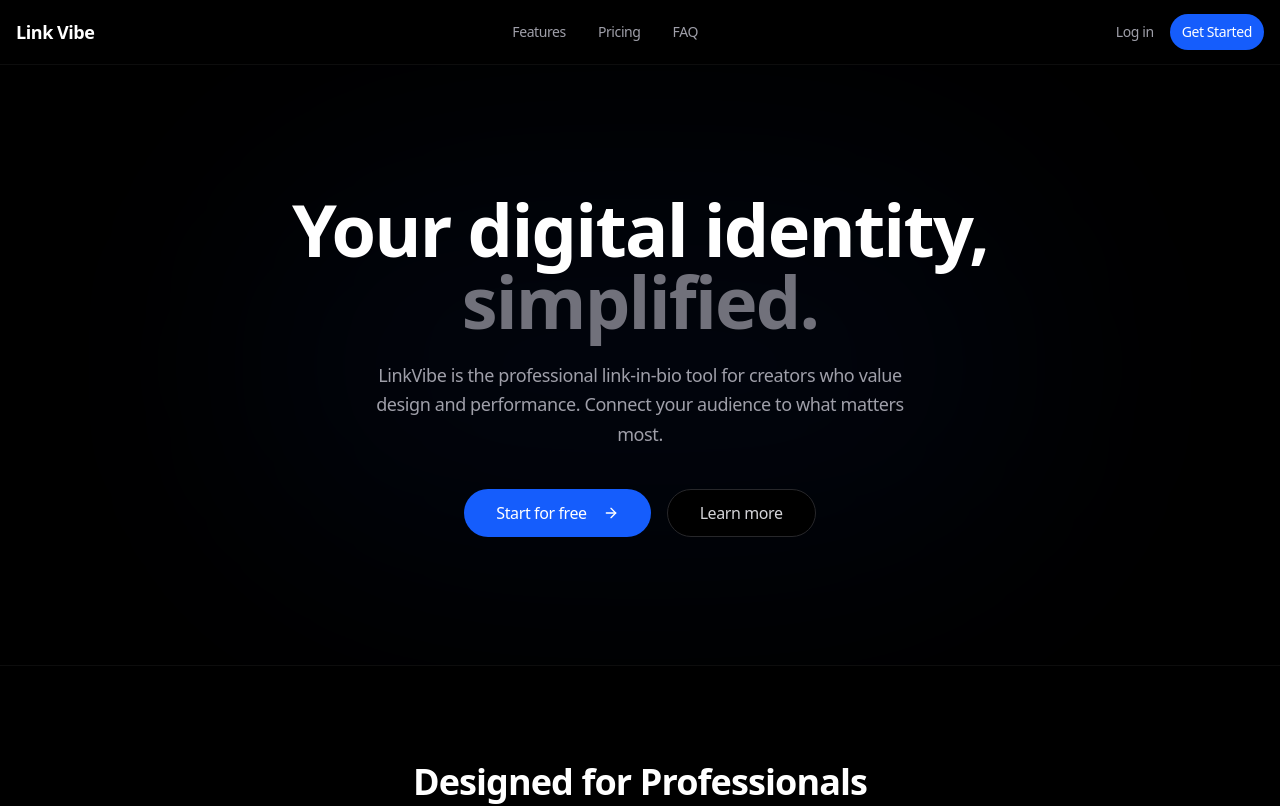
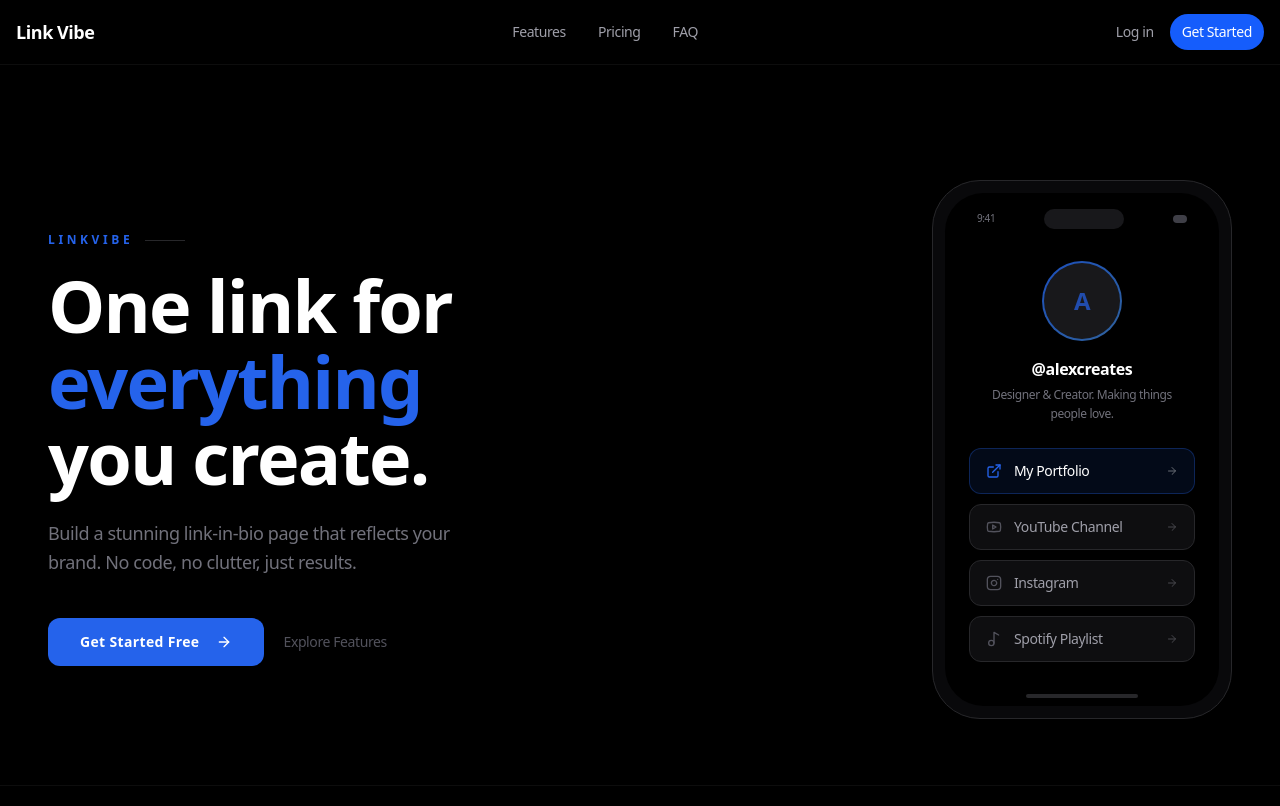
Before and after one commit to afgangalih/linkvibe, a Next.js app: page / in a window 1280 px wide. Shown: the top 806 px of the page. Built offline with nearby package versions, Linux system fonts and the light colour scheme.

Commit message:
style: hero

```diff
--- a/app/globals.css
+++ b/app/globals.css
@@ -58,7 +58,7 @@
   --popover: #09090b;
   --popover-foreground: #fafafa;
 
-  --primary: #2563eb; /* Blue-600 */
+  --primary: #2B7FFF; /* User's main color */
   --primary-foreground: #ffffff;
 
   --secondary: #27272a; /* Zinc-800 */
--- a/components/landing/hero.tsx
+++ b/components/landing/hero.tsx
@@ -1,41 +1,116 @@
 import Link from "next/link";
 import { Button } from "@/components/ui/button";
-import { ArrowRight } from "lucide-react";
+import { ArrowRight, Instagram, Youtube, Music2, ExternalLink } from "lucide-react";
+
+const profileLinks = [
+  { label: "My Portfolio", icon: ExternalLink },
+  { label: "YouTube Channel", icon: Youtube },
+  { label: "Instagram", icon: Instagram },
+  { label: "Spotify Playlist", icon: Music2 },
+];
+
+function PhonePreview() {
+  return (
+    <div className="w-[280px] md:w-[300px] flex-shrink-0">
+      <div className="rounded-[3rem] border border-zinc-800 bg-zinc-950 p-3 shadow-2xl">
+        <div className="rounded-[2.4rem] bg-black overflow-hidden">
+          <div className="flex items-center justify-between px-8 pt-4 pb-2">
+            <span className="text-[10px] text-zinc-500 font-medium">9:41</span>
+            <div className="w-20 h-5 bg-zinc-900 rounded-full" />
+            <div className="flex gap-1">
+              <div className="w-3.5 h-2 bg-zinc-700 rounded-sm" />
+            </div>
+          </div>
+
+          <div className="px-6 pt-6 pb-8 flex flex-col items-center">
+            <div className="w-20 h-20 rounded-full bg-gradient-to-br from-primary/80 to-blue-400/60 p-[2px] mb-4">
+              <div className="w-full h-full rounded-full bg-zinc-900 flex items-center justify-center">
+                <span className="text-2xl font-bold text-primary/70">A</span>
+              </div>
+            </div>
+
+            <h3 className="text-white font-bold text-base mb-1">@alexcreates</h3>
+            <p className="text-zinc-500 text-xs text-center mb-6 max-w-[180px] leading-relaxed">
+              Designer & Creator. Making things people love.
+            </p>
+
+            <div className="w-full space-y-2.5">
+              {profileLinks.map((link, i) => (
+                <div
+                  key={link.label}
+                  className={`w-full rounded-xl border px-4 py-3 flex items-center gap-3 transition-colors ${
+                    i === 0
+                      ? "bg-primary/10 border-primary/30 text-white"
+                      : "bg-zinc-900/60 border-zinc-800 text-zinc-400"
+                  }`}
+                >
+                  <link.icon className={`w-4 h-4 flex-shrink-0 ${i === 0 ? "text-primary" : "text-zinc-600"}`} />
+                  <span className="text-sm font-medium flex-1">{link.label}</span>
+                  <ArrowRight className="w-3 h-3 opacity-40" />
+                </div>
+              ))}
+            </div>
+          </div>
+
+          <div className="flex justify-center pb-2">
+            <div className="w-28 h-1 bg-zinc-800 rounded-full" />
+          </div>
+        </div>
+      </div>
+    </div>
+  );
+}
 
 export function Hero() {
   return (
-    <section className="relative flex flex-col items-center justify-center py-24 md:py-32 overflow-hidden">
-      <div className="container relative z-10 mx-auto px-4 text-center">
+    <section className="relative min-h-[90vh] flex items-center bg-black overflow-hidden pt-28 pb-16">
+      <div className="max-w-7xl w-full mx-auto px-6 lg:px-12 relative z-10">
+        <div className="flex flex-col lg:flex-row items-center justify-between gap-12 lg:gap-20">
 
+          <div className="flex-1 max-w-lg">
+            <div className="mb-5 flex items-center gap-3">
+              <span className="text-primary font-bold text-xs tracking-[0.3em] uppercase">
+                LinkVibe
+              </span>
+              <div className="h-px w-10 bg-zinc-800" />
+            </div>
 
+            <h1 className="text-5xl md:text-7xl font-bold text-white mb-6 leading-[1.05] tracking-tight">
+              One link for<br />
+              <span className="text-primary">everything</span> you create.
+            </h1>
 
+            <p className="text-lg text-zinc-500 mb-10 max-w-md leading-relaxed">
+              Build a stunning link-in-bio page that reflects your brand. No code, no clutter, just results.
+            </p>
 
-        <h1 className="mx-auto max-w-4xl text-5xl font-bold tracking-tight text-white sm:text-7xl mb-6">
-          Your digital identity, <br />
-          <span className="text-zinc-500">simplified.</span>
-        </h1>
+            <div className="flex flex-col sm:flex-row items-start sm:items-center gap-5">
+              <Button
+                asChild
+                size="lg"
+                className="h-12 px-8 rounded-xl bg-primary hover:bg-primary/90 text-white font-semibold text-sm tracking-wide transition-colors"
+              >
+                <Link href="/signup">
+                  Get Started Free
+                  <ArrowRight className="ml-2 w-4 h-4" />
+                </Link>
+              </Button>
 
-                <p className="mx-auto max-w-xl text-lg text-zinc-400 mb-10 leading-relaxed">
-          LinkVibe is the professional link-in-bio tool for creators who value
-          design and performance. Connect your audience to what matters most.
-        </p>
+              <Link
+                href="#features"
+                className="text-sm text-zinc-600 hover:text-zinc-300 font-medium transition-colors"
+              >
+                Explore Features
+              </Link>
+            </div>
+          </div>
 
+          <div className="flex-shrink-0 flex justify-center">
+            <PhonePreview />
+          </div>
 
-        <div className="flex flex-col sm:flex-row items-center justify-center gap-4">
-          <Button asChild size="lg" className="h-12 rounded-full bg-blue-600 hover:bg-blue-500 text-white px-8 text-base font-medium">
-            <Link href="/signup">
-              Start for free
-              <ArrowRight className="ml-2 h-4 w-4" />
-            </Link>
-          </Button>
-          <Button asChild variant="outline" size="lg" className="h-12 rounded-full border-zinc-800 bg-black hover:bg-zinc-900 text-zinc-300 hover:text-white px-8 text-base font-medium">
-            <Link href="#features">Learn more</Link>
-          </Button>
         </div>
       </div>
-
-
-      <div className="absolute top-1/2 left-1/2 -translate-x-1/2 -translate-y-1/2 w-[800px] h-[400px] bg-blue-600/10 blur-[120px] rounded-full pointer-events-none opacity-50" />
     </section>
   );
 }
--- /dev/null
+++ b/skills-lock.json
@@ -0,0 +1,10 @@
+{
+  "version": 1,
+  "skills": {
+    "frontend-design": {
+      "source": "anthropics/skills",
+      "sourceType": "github",
+      "computedHash": "516bd2154eb843a8240e43d5b285229129853114ad7075a5e141e1c08e408c84"
+    }
+  }
+}
```
